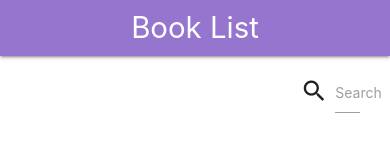
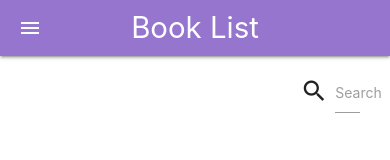
Before and after one commit to DrJulik/book_manager_react, a React (Create React App) app: page / in a window 390 px wide. Shown: the top 160 px of the page. Built offline with nearby package versions, Linux system fonts and the light colour scheme.

Commit message:
Added proper mobile menu

```diff
--- a/src/components/Books/Book.js
+++ b/src/components/Books/Book.js
@@ -1,6 +1,6 @@
 import React, { Component } from "react";
 import { Link, withRouter } from "react-router-dom";
-import axios from "axios";
+// import axios from "axios";
 import { Consumer } from "../../context/context";
 
 class Book extends Component {
--- a/src/components/Header/Header.js
+++ b/src/components/Header/Header.js
@@ -1,16 +1,23 @@
-import React from "react";
+import React, { useEffect } from "react";
 import { Link } from "react-router-dom";
+import M from "materialize-css";
 
 function Header() {
+	useEffect(() => {
+		let sidenav = document.querySelector("#slide-out");
+		M.Sidenav.init(sidenav, {});
+	});
 	return (
 		<header>
-			<nav className="deep-purple lighten-2 ">
-				<div className="container">
-					<div className="nav-wrapper">
+			<nav>
+				<div className="nav-wrapper deep-purple lighten-2">
 					<Link to="/" className="brand-logo center">
 						Book List Manager
 					</Link>
-						<ul id="nav-mobile" className="right hide-on-med-and-down">
+					<a href="#" data-target="slide-out" className="sidenav-trigger">
+						<i className="material-icons">menu</i>
+					</a>
+					<ul className="right hide-on-med-and-down">
 						<li>
 							<Link to="/book/add">Add a book</Link>
 						</li>
@@ -19,8 +26,16 @@ function Header() {
 						</li>
 					</ul>
 				</div>
-				</div>
 			</nav>
+
+			<ul className="sidenav" id="slide-out">
+				<li>
+					<Link to="/book/add">Add a book</Link>
+				</li>
+				<li>
+					<Link to="/about">About</Link>
+				</li>
+			</ul>
 		</header>
 	);
 }
```
Lines whose indentation alone changed are shown as unchanged.
